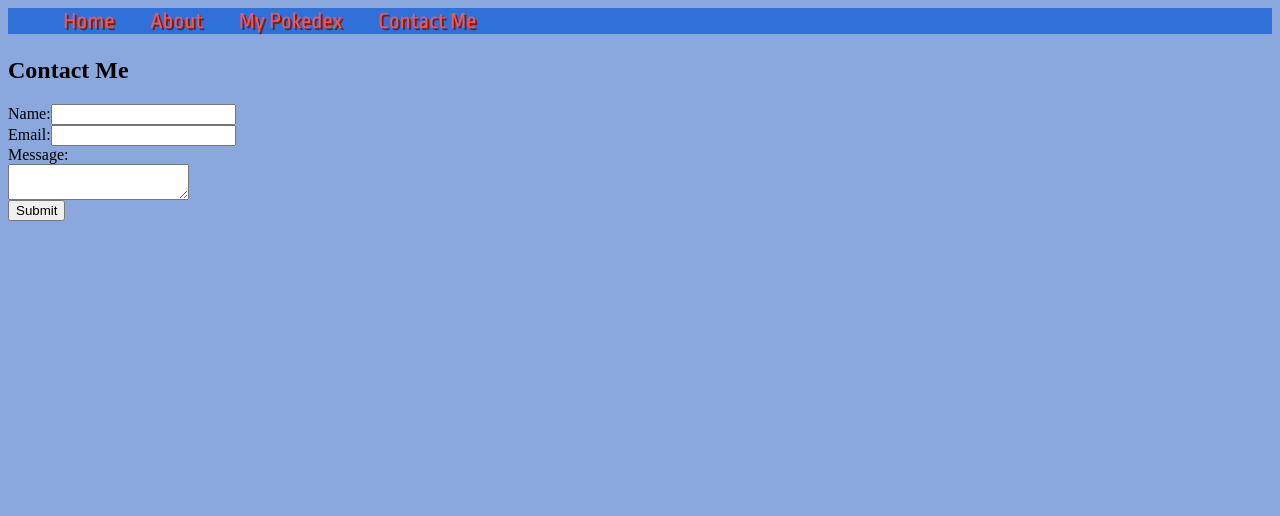
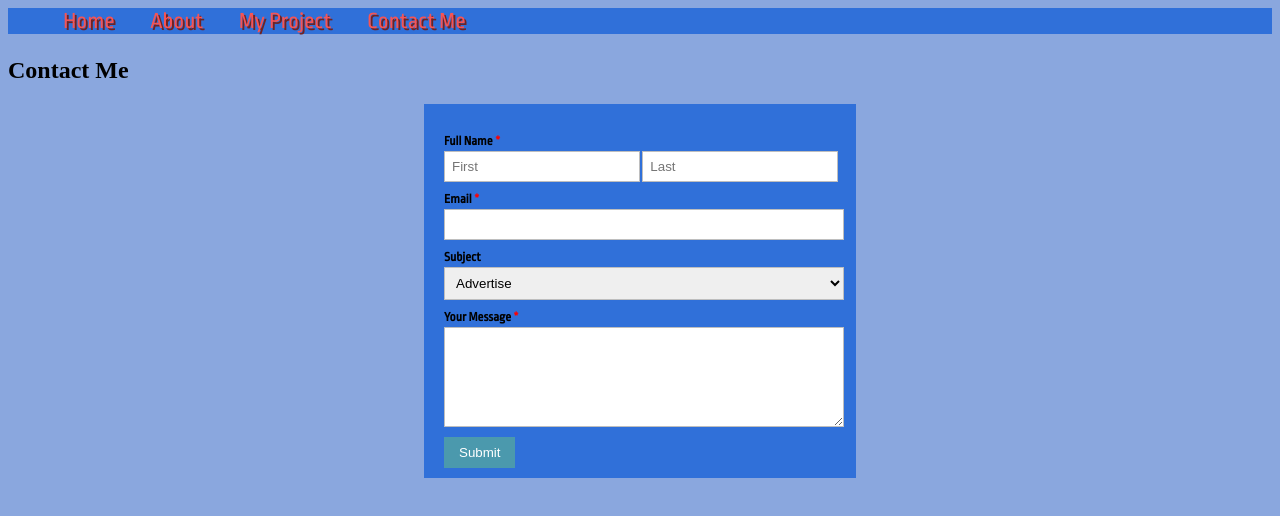
Before and after one commit to amezquitathecheetah/amezquitathecheetah.github.io, a plain HTML site: page contact.html in a window 1280 px wide. Drawn offline with Linux system fonts and the light colour scheme.

Commit message:
New Change

```diff
--- a/contact.html
+++ b/contact.html
@@ -8,17 +8,35 @@
             <ul>
     <li><a href="index.html">Home</a></li>
     <li><a href="about.html">About</a></li>
-    <li><a href="data.html">My Pokedex</a></li>
+    <li><a href="data.html">My Project</a></li>
     <li><a href="contact.html">Contact Me</a></li>
        </ul>
+
          <h2>Contact Me</h2>
-            <form action="https://formspree.io/mqrjazgx" method="POST">
-              <label>Name:</label><input type="text" name="name"><br>
-              <label>Email:</label><input type="email" name="_replyto"><br>
-               <label>Message:</label><br>
-                <textarea name="message"></textarea>
-  <br>
-  <input type="submit" value="Submit">
-</form
+           <form>
+<ul class="form-style-1">
+    <li><label>Full Name <span class="required">*</span></label><input type="text" name="field1" class="field-divided" placeholder="First" /> <input type="text" name="field2" class="field-divided" placeholder="Last" /></li>
+    <li>
+        <label>Email <span class="required">*</span></label>
+        <input type="email" name="field3" class="field-long" />
+    </li>
+    <li>
+        <label>Subject</label>
+        <select name="field4" class="field-select">
+        <option value="Advertise">Advertise</option>
+        <option value="Partnership">Partnership</option>
+        <option value="General Question">General</option>
+        </select>
+    </li>
+    <li>
+        <label>Your Message <span class="required">*</span></label>
+        <textarea name="field5" id="field5" class="field-long field-textarea"></textarea>
+    </li>
+    <li>
+        <input type="submit" value="Submit"/>
+    </li>
+</ul>
+</form>
+
     </body>
 </html>
--- a/style.css
+++ b/style.css
@@ -26,6 +26,12 @@ li a:hover {
   background-color: #9db9c9;
 }
 
+table, th, td {
+  border: 1px solid black;
+}
+th, td {
+  padding: 15px;
+}
 p{
     font-family: 'Ropa Sans', sans-serif;
 }
@@ -35,10 +41,97 @@ body{
 .h1{
   text-shadow: 2px 2px rgb(217, 48, 59) ;
 }
+.important{
+    text-align: center;
+}
+.pic1 {
+    display: block;
+    margin-left: auto;
+    margin-right: auto;
+    width: 20%;
+    height: 70%;
+}
 
-img{
-    width: 20%;
-    height: 50%;
-    margin-left: 40%;
-    margin-right: 45%;
+.form-style-1 {
+	margin:10px auto;
+	max-width: 400px;
+	padding: 20px 12px 10px 20px;
+	font: 13px "Lucida Sans Unicode", "Lucida Grande", sans-serif;
 }
+.form-style-1 li {
+	padding: 0;
+	display: block;
+	list-style: none;
+	margin: 10px 0 0 0;
+}
+.form-style-1 label{
+	margin:0 0 3px 0;
+	padding:0px;
+	display:block;
+	font-weight: bold;
+}
+.form-style-1 input[type=text],
+.form-style-1 input[type=date],
+.form-style-1 input[type=datetime],
+.form-style-1 input[type=number],
+.form-style-1 input[type=search],
+.form-style-1 input[type=time],
+.form-style-1 input[type=url],
+.form-style-1 input[type=email],
+textarea,
+select{
+	box-sizing: border-box;
+	-webkit-box-sizing: border-box;
+	-moz-box-sizing: border-box;
+	border:1px solid #BEBEBE;
+	padding: 7px;
+	margin:0px;
+	-webkit-transition: all 0.30s ease-in-out;
+	-moz-transition: all 0.30s ease-in-out;
+	-ms-transition: all 0.30s ease-in-out;
+	-o-transition: all 0.30s ease-in-out;
+	outline: none;
+}
+.form-style-1 input[type=text]:focus,
+.form-style-1 input[type=date]:focus,
+.form-style-1 input[type=datetime]:focus,
+.form-style-1 input[type=number]:focus,
+.form-style-1 input[type=search]:focus,
+.form-style-1 input[type=time]:focus,
+.form-style-1 input[type=url]:focus,
+.form-style-1 input[type=email]:focus,
+.form-style-1 textarea:focus,
+.form-style-1 select:focus{
+	-moz-box-shadow: 0 0 8px #88D5E9;
+	-webkit-box-shadow: 0 0 8px #88D5E9;
+	box-shadow: 0 0 8px #88D5E9;
+	border: 1px solid #88D5E9;
+}
+.form-style-1 .field-divided{
+	width: 49%;
+}
+
+.form-style-1 .field-long{
+	width: 100%;
+}
+.form-style-1 .field-select{
+	width: 100%;
+}
+.form-style-1 .field-textarea{
+	height: 100px;
+}
+.form-style-1 input[type=submit], .form-style-1 input[type=button]{
+	background: #4B99AD;
+	padding: 8px 15px 8px 15px;
+	border: none;
+	color: #fff;
+}
+.form-style-1 input[type=submit]:hover, .form-style-1 input[type=button]:hover{
+	background: #4691A4;
+	box-shadow:none;
+	-moz-box-shadow:none;
+	-webkit-box-shadow:none;
+}
+.form-style-1 .required{
+	color:red;
+}
```
Also changed, not shown: about.html (+1 -1 lines), data.html (+15 -8 lines), index.html (+5 -4 lines).
